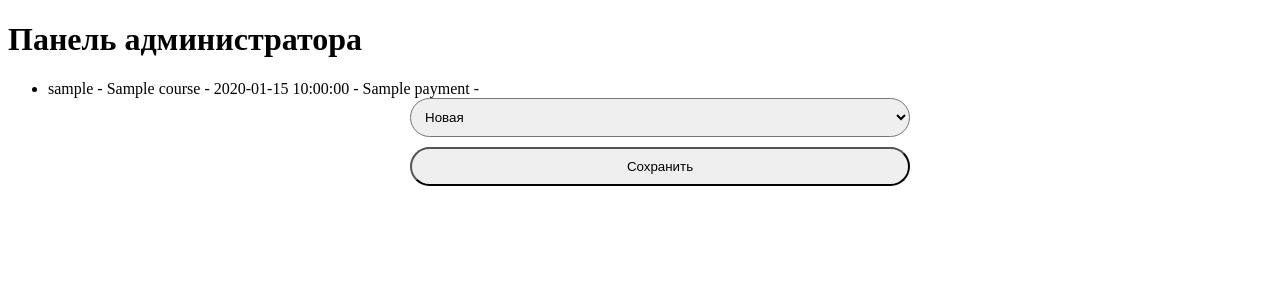
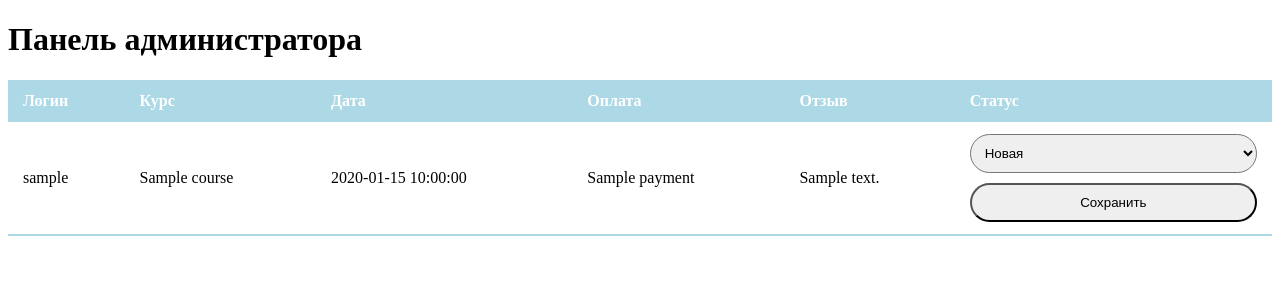
Before and after one commit to belshovka/korochki, a FastAPI app: template templates/admin.html in a window 1280 px wide. Shown: the part 66-366 px from the top of the page. Run offline with FastAPI, Linux system fonts and the light colour scheme; the template is opened without the code that fills it: most values are stand-ins (such as "Sample title", 1, 10 or a date in 2020).

Commit message:
table layout for admin panel

```diff
--- a/main.py
+++ b/main.py
@@ -2,6 +2,7 @@ from fastapi import FastAPI, Form, Request
 from fastapi.responses import RedirectResponse
 from fastapi.templating import Jinja2Templates
 from fastapi.staticfiles import StaticFiles
+from sqlalchemy.exc import IntegrityError
 from typing import Annotated
 from sqlmodel import Field, SQLModel, create_engine, Session, select
 
@@ -105,10 +106,22 @@ def register_page(request: Request):
     )
 
 @app.post("/register")
-def add_user(user: Annotated[NewUser, Form()]):
+def add_user(request: Request, user: Annotated[NewUser, Form()]):
     with Session(bind=engine) as session:
-        session.add(user)
-        session.commit()
+        try:
+            session.add(user)
+            session.commit()
+        except IntegrityError:
+            session.rollback()
+            return templates.TemplateResponse(
+                request=request,
+                name="register.html",
+                context={
+                    "heading": "Регистрация",
+                    "error": "Этот логин уже занят"
+                }
+            )
+
     return RedirectResponse("/login", status_code=302)
 
 @app.get("/logout")
@@ -175,7 +188,10 @@ def admin_page(request: Request):
         return RedirectResponse("/", status_code=302)
 
     with Session(bind=engine) as session:
-        all_records = session.exec(select(Record, NewUser).where(Record.user_id == NewUser.id).order_by(Record.id)).all()
+        all_records = session.exec(
+            select(Record, NewUser)
+            .where(Record.user_id == NewUser.id)
+            .order_by(Record.id)).all()
 
     return templates.TemplateResponse(
         request=request,
@@ -199,4 +215,4 @@ def edit_record(request: Request, id: int, status: Annotated[str, Form()]):
         session.add(found_record)
         session.commit()
 
-    return RedirectResponse("/", status_code=302)
+    return RedirectResponse("/admin", status_code=302)
--- a/static/style.css
+++ b/static/style.css
@@ -19,13 +19,43 @@ a {
 
 form {
     margin: 0 auto;
-    width: 500px;
+    max-width: 500px;
     display: flex;
     flex-direction: column;
     gap: 10px;
 }
 
-form > * {
+form>* {
     border-radius: 20px;
     padding: 10px;
 }
+
+/* таблицы */
+
+table {
+    width: 100%;
+    border-collapse: collapse;
+}
+
+thead tr {
+    background-color: lightblue;
+    color: white;
+    text-align: left;
+}
+
+th,
+td {
+    padding: 12px 15px;
+}
+
+tbody tr {
+    border-bottom: 1px solid lightgray;
+}
+
+tbody tr:nth-of-type(even) {
+    background-color: lightcyan;
+}
+
+tbody tr:last-of-type {
+    border-bottom: 2px solid lightblue;
+}
--- a/templates/_layout.html
+++ b/templates/_layout.html
@@ -1,5 +1,5 @@
 <!DOCTYPE html>
-<html lang="en">
+<html lang="ru">
 <head>
     <meta charset="UTF-8">
     <meta name="viewport" content="width=device-width, initial-scale=1.0">
--- a/templates/admin.html
+++ b/templates/admin.html
@@ -1,5 +1,5 @@
 <!DOCTYPE html>
-<html lang="en">
+<html lang="ru">
 <head>
     <meta charset="UTF-8">
     <meta name="viewport" content="width=device-width, initial-scale=1.0">
@@ -16,21 +16,45 @@
     <main>
         <h1>Панель администратора</h1>
         {% if records %}
-            <ul>
+        <table>
+            <thead>
+                <tr>
+                    <th>Логин</th>
+                    <th>Курс</th>
+                    <th>Дата</th>
+                    <th>Оплата</th>
+                    <th>Отзыв</th>
+                    <th>Статус</th>
+                </tr>
+            </thead>
+            <tbody>
                 {% for record, user in records %}
-                <li>
-                    {{ user.login }} - {{ record.course }} - {{ record.date }} - {{ record.payment }} -
+                <tr>
+                    <td>{{ user.login }}</td>
+                    <td>{{ record.course }}</td>
+                    <td>{{ record.date }}</td>
+                    <td>{{ record.payment }}</td>
+                    <td>
+                        {% if record.review %}
+                            {{ record.review }}
+                        {% else %}
+                            Сначала нужно пройти обучение
+                        {% endif %}
+                    </td>
+                    <td>
                         <form action="/records/{{ record.id }}" method="post">
                             <select name="status">
-                            <option value="Новая" {% if record.status == "Новая" %}selected{% endif %}>Новая</option>
+                                <option value="Новая"{% if record.status == "Новая" %}selected{% endif %}>Новая</option>
                                 <option value="Идет обучение" {% if record.status == "Идет обучение" %}selected{% endif %}>Идет обучение</option>
                                 <option value="Обучение завершено" {% if record.status == "Обучение завершено" %}selected{% endif %}>Обучение завершено</option>
                             </select>
                             <input type="submit" value="Сохранить">
                         </form>
-                </li>
+                    </td>
+                </tr>
                 {% endfor %}
-            </ul>
+            </tbody>
+        </table>
         {% else %}
             <p>Заявок нет</p>
         {% endif %}
```
Lines whose indentation alone changed are shown as unchanged.
